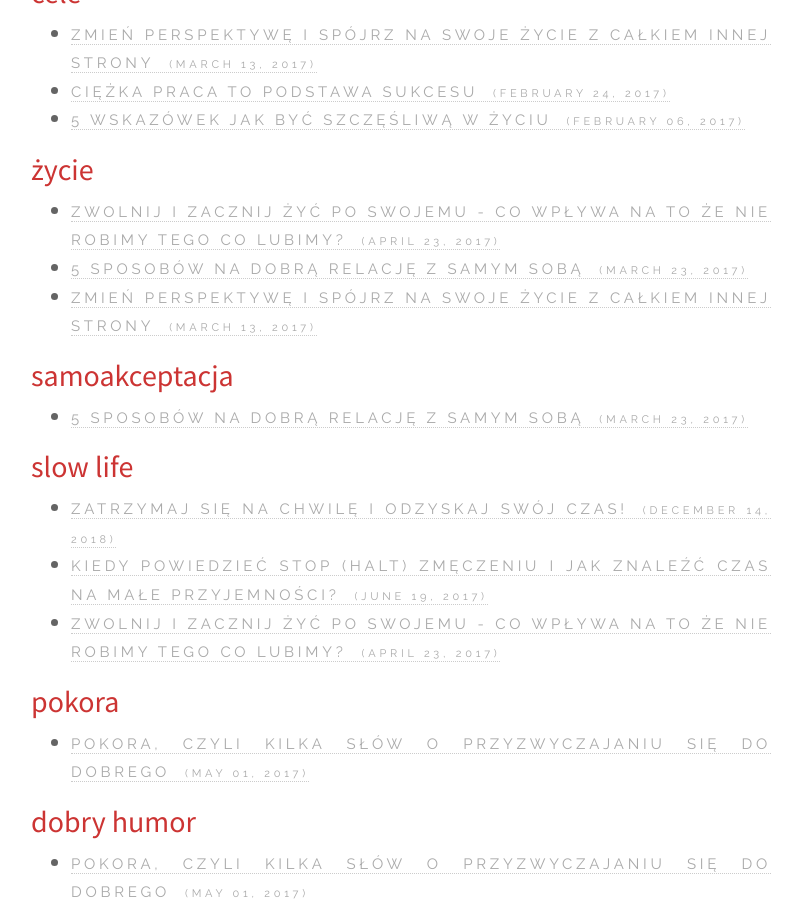
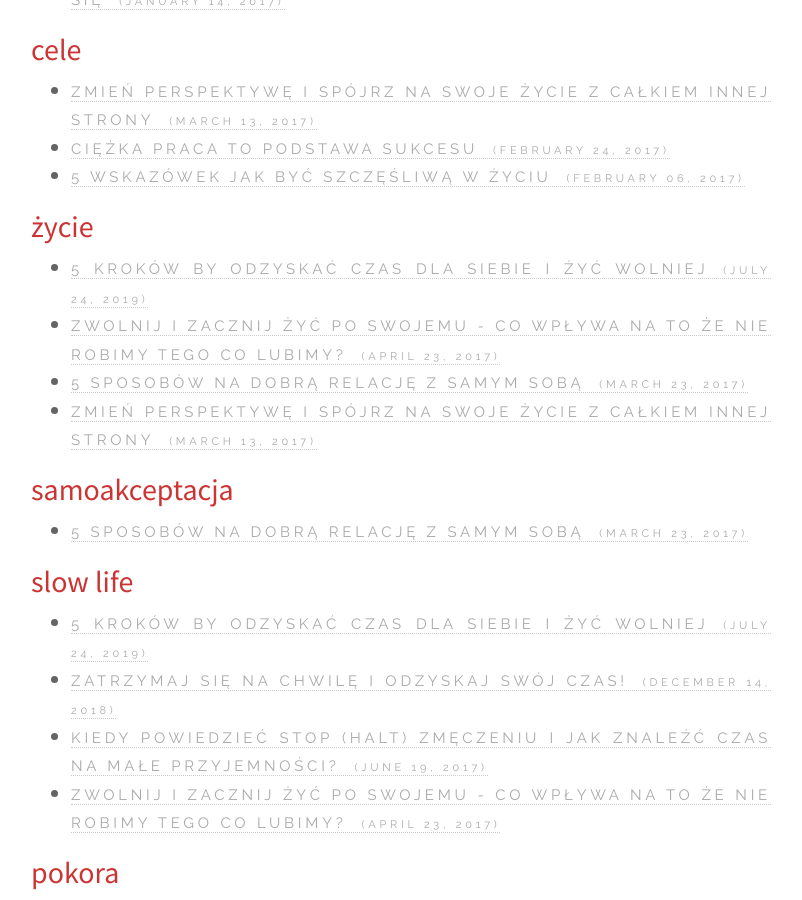
Before and after one commit to womanonrails/bemore.womanonrails.com, a Jekyll site: the page built from tags.html, in a window 1280 px wide and 900 px high, scrolled down 3677 px. Shown: the whole window, without its empty margins (239-1041 px from the left). Built offline with Jekyll 4.4.1, drawn with Linux system fonts in a browser that asks for light colours; Markdown is read by kramdown in place of the engine named in the settings; some of the changed lines change nothing that is shown; some of the changed text lies outside the part shown.

Commit message:
Article about slower life

```diff
--- /dev/null
+++ b/_posts/2019-07-24-live-slower.md
@@ -0,0 +1,53 @@
+---
+layout: post
+title: 5 kroków by odzyskać czas dla siebie i żyć wolniej
+headline: Żyj wolniej
+description: Każdego dnia nasze życie przyśpiesza, ilość spraw do załatwienia wzrasta a ilość informacji przytłacza. Odzyskaj swój czas! Oto 5 prostych kroków.
+excerpt: 5 kroków do wyznaczenia swoich granic.
+quote: Slow down, happiness is trying to catch you.
+quote_author: (autor nieznany)
+image: slow-life.jpg
+image_alt: Zachód słońca nad rotundą w Cieszynie.
+image_title: Odzyskaj swój czas by cieszyć się pięknymi zachodami słońca.
+tags: [życie, slow life, szczęście]
+comments: true
+---
+
+Im jestem starsza, tym czas płynie mi szybciej. Tobie pewnie podobnie. Więcej obowiązków, sprawy do ogarnięcia, plany zawodowe i te prywatne. Rzeczy, na które chciałabym mieć czas i te które wcale mnie nie interesują. Czasami tęsknie za tymi latami, gdy cały wakacyjny dzień spędzałam z przyjaciółmi jeżdżąc na rowerze, skacząc w gumę czy grając w gry. Wtedy miałam czas na wszystko, co najważniejsze. Przyjaźń, spotkania z bliskimi, cieszenie się każdą chwilą. Po prostu bycie tu i teraz. Pamiętam radość wywoływaną praktycznie przez wszystko, pamiętam śmiechy, żarty i dobrą zabawę. Jednym słowem **beztroska**.
+
+Te chwile minęły, a ja zastanawiam się, co zmieniło się w moim życiu od tamtej pory. Teraz na _przyjemności_ nie mam za dużo czasu. Życie upływa bardzo szybko na drobiazgach do załatwienia: zakupy w sklepie, pranie, sprzątanie, prowadzenie firmy, praca dla klienta i wiele innych. Wstaję rano, a tu już 18-19 i nie wiem, gdzie mi ten dzień tak szybko przeleciał. Czy tak musi być? Oczywiście, że nie! Mam wszystko czego mi potrzeba by to zmienić. Ty też masz wszystko, by odzyskać swój dzień i swoje życie.
+
+<!--break-->
+
+Pierwszy krok to uświadomienie sobie problemu. Ja zauważam go za każdym razem, gdy w lato przyjeżdżam na _wakacje_ do Cieszyna. W zasadzie nie do końca są to prawdziwe wakacje, ponieważ dalej pracuję, ale jestem w innym otoczeniu. Cieszyn jest dla mnie wyjątkowym miejscem, bardzo spokojnym i cichym. Gdy tu przyjeżdżam, mam wrażenie, jakby czas nagle zwolnił. Miasto żyje spokojniejszym tempem, bez tego zabiegania, bez korków i nerwów dużego miasta. Jestem wtedy w innej czasoprzestrzeni. To pozwala spojrzeć na życie z trochę innej perspektywy. Po co ja się tak śpieszę? Co czego zmierzam? Co chce osiągnąć? To dobre pytania na początek.
+
+Dziś chciałabym pokazać Ci mój sposób na uporządkowanie własnego czasu, tak by można było go planować po swojemu, nawet jeżeli oznacza to zrobienie miejsca dla leniuchowania. Zasada jest bardzo prosta:
+
+<blockquote class='blockquote-reverse'>
+  <p>If you want more time, feedom and energy, start saying no.</p>
+  <footer><em>Courtney Carver - Be more with less</em></footer>
+</blockquote>
+
+_Jeśli chcesz mieć więcej czasu, wolności i energii, zacznij mówić nie._ Zasada może i prosta, ale jak to zrobić? Mam nadzieję, że poniższe kroki pomogą Ci w tym zadaniu:
+
+1. **Obserwuj swój tydzień**
+
+    Przez kilka tygodni, najlepiej minimum 3, zapisuj sobie wszystko, co robisz w ciągu dnia. Rzeczy zaplanowane i te mniej oczekiwane. To co sama chciałaś zrobić i to co _wpadło_ do Twojego dnia z różnych powodów. Mnie w tym zadaniu bardzo pomaga kalendarz wielkości zeszytu A5, w którym widzę plan na cały tydzień na dwóch sąsiednich stronach. Mogę ocenić wtedy, jak dużo zadań dodałam na jeden dzień i jak ta praca rozkłada się w całym tygodniu. O wiele łatwiej jest wtedy planować siły na zamiary. A w zasadzie na odwrót dostosować plany do swoich sił.
+
+2. **Kategoryzacja czynności**
+
+    Gdy udało Ci się poobserwować siebie przez jakiś czas, nadchodzi moment by podsumować, co się działo przez ostanie tygodnie. Ile z tych rzeczy zaplanowałaś sama? Które trafiły na Twoja listę nieoczekiwanie? Co sprawiało Ci przyjemność, a co było raczej uciążliwe? Na co miałaś ochotę, a na co nie? Odpowiedzi zapisz sobie na kartce, przydadzą się w następnym kroku. Warto tu pamiętać, że mogą być takie zadania, których nie chciałaś wykonać, a później okazały się niezłą frajdą lub w drugą stronę. Coś co bardzo chciałaś zrealizować, stało się istną udręką. Ty musisz zdecydować, których czynności chcesz więcej w swoim życiu.
+
+3. **Lista zasad**
+
+    Gdy już udało Ci się przejrzeć listę rzeczy, które wykonywałaś, to czas spisać zasady działania. Będziesz się ich trzymać w przyszłości, gdy nadejdzie chwila zawahania. Ja miałam taką sytuację, że dużo osób dzwoniło do mnie nie zwracając uwagi na godzinę. W trakcie mojej pracy (nie były to telefony służbowe), wczesnym rankiem, a nawet późnym wieczorem. Gdy zobaczyłam jak bardzo takie telefony wpływają na mój dzień, stworzyłam kilka zasad. Po pierwsze, nie odbieram swojego prywatnego telefonu w trakcie godzin pracy i sama też wtedy nie dzwonie do innych. Chyba, że jest to instytucja urzędowa, która pracuje w tych samych godzinach, co ja. Mam nadzieje, że rozumiesz o co chodzi mi w tej zasadzie. Nie chce niepotrzebnie się rozpraszać. Po drugie, nie podaje swojego prywatnego telefonu osobom związanym z pracą np. kursantom, do tego służy telefon firmowy. Po trzecie, włączyłam w swoim telefonie tryb "Nie przeszkadzać", czyli wyciszenie połączeń przychodzących w godzinach od 22 do 7 rano, tak bym mogła spokojnie spać. W przypadkach kryzysowych dalej jest możliwość skontaktowania się ze mną. Ta funkcja działa tak, że po trzech połączeniach nieodebranych od tej samej osoby dźwięk zostaje włączony.
+
+4. **Ćwiczenie intuicji**
+
+    Każdy z nas ma taki wewnętrzny głos, który potrafi powiedzieć nam, czy coś jest dobre dla nas czy nie. Nie ważne jak go nazwiemy. Zdarza się jednak, że tak bardzo go zagłuszamy, że jest praktycznie niesłyszalny. Trzeba wtedy nad nim popracować. Pomyśl sobie o czymś przyjemnym. Jak się wtedy czujesz? Może pojawia się uśmiech na twarzy? Motyle w brzuchu? Dostajesz wtedy zastrzyku pozytywnej energii? A może Twoje ciało się relaksuje? Obserwuj swoje ciało i samopoczucie. To Twój wewnętrzny głos, intuicja mówi Ci jak twój organizm czuje się w takiej sytuacji. A teraz pomyśl o czymś czego nie lubisz? Może pojawia się w tym momencie złość? Albo niepokój? A może zaczynasz się garbić, tak jakbyś chciała się schować? To jest sposób w jaki Twoje ciało reaguje na rzeczy, których nie chcesz w swoim życiu. Te oznaki nie muszą być bardzo mocne, mogą być dość ciche i delikatne. Ważne byś je zapamiętała i na tej podstawie ćwiczyła swoją intuicję. Zapytaj siebie, co czujesz w momencie na przykład, gdy koleżanka prosi Cię o przysługę? Są to wibracje pozytywne czy negatywne? Im bardziej wyćwiczysz swoją intuicje, tym mniej będziesz musiała pamiętać o swojej liście zasad. Będziesz po prostu wiedzieć, co zrobić bez niej.
+
+5. **Powiedz nie**
+
+    Na koniec najważniejszy krok. Gdy już wiemy, czego chcemy, a czego nie, trzeba zacząć to komunikować. To jest najtrudniejsze. Ustawianie swoich granic względem innych wymaga odwagi. Jeszcze trudniej jest wtedy, gdy tych granic nigdy wcześniej nie było. Podczas tego procesu pamiętaj, by komunikować swoje potrzeby w sposób pełen miłości i życzliwości. To Ty masz czuć się dobrze z zadaniami, jakie stawiasz przed sobą. Nie pozwól by inni wpłynęli na Twój plan dnia w taki sposób, jaki sobie tego nie życzysz.
+
+Mam nadzieje, że tych kilka rad pomoże Ci trochę zwolnić tempo. Dać sobie więcej przestrzeni na to, czego naprawdę chcesz i potrzebujesz oraz pozwoli Ci zaprosić do Twojego życia więcej szczęścia.
```
Also changed, not shown: _posts/2019-04-23-capsule-wardrobe.md (+2 -0 lines), images/leads/slow-life.jpg (added), images/meta/slow-life.jpg (added), images/thumbs/slow-life.jpg (added), 10 other files.
